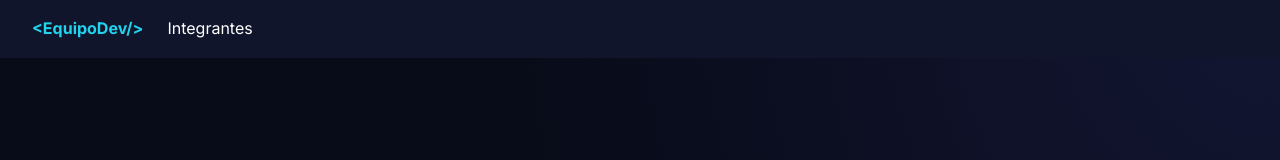
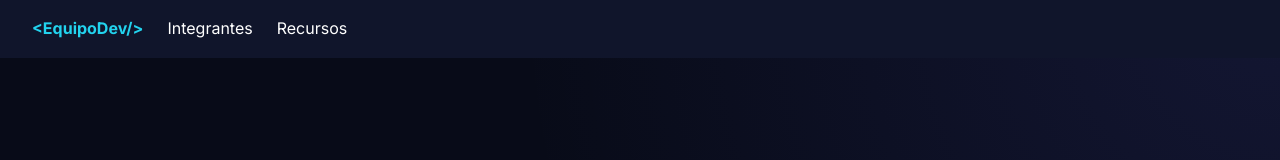
Before and after one commit to LuisUnix2100/tp2-frontend-grupal, a React (Vite) app: page / in a window 1280 px wide. Shown: the top 160 px of the page. Built offline with nearby package versions, Linux system fonts and the light colour scheme.

Commit message:
La ruta /recursos es  conectada en App.jsx

```diff
--- a/src/App.jsx
+++ b/src/App.jsx
@@ -1,6 +1,7 @@
 import { BrowserRouter, Routes, Route, Link } from 'react-router-dom';
 import Integrantes from './pages/Integrantes';
 import Perfil from './pages/Perfil';
+import Recursos from './pages/Recursos';
 
 export default function App() {
   return (
@@ -9,6 +10,7 @@ export default function App() {
       <header style={{ padding: '1rem 2rem', background: '#10152b', display: 'flex', gap: '1.5rem', alignItems: 'center' }}>
         <span style={{ fontWeight: 'bold', color: '#22d3ee' }}>&lt;EquipoDev/&gt;</span>
         <Link to="/integrantes" style={{ color: '#fff' }}>Integrantes</Link>
+        <Link to="/recursos" style={{ color: '#fff' }}>Recursos</Link>
       </header>
 
       <main>
@@ -17,6 +19,7 @@ export default function App() {
           <Route path="/integrantes" element={<Integrantes />} />
           {/* Ruta dinámica para cada perfil */}
           <Route path="/integrantes/:id" element={<Perfil />} />
+          <Route path="/recursos" element={<Recursos />} />
         </Routes>
       </main>
     </BrowserRouter>
```
